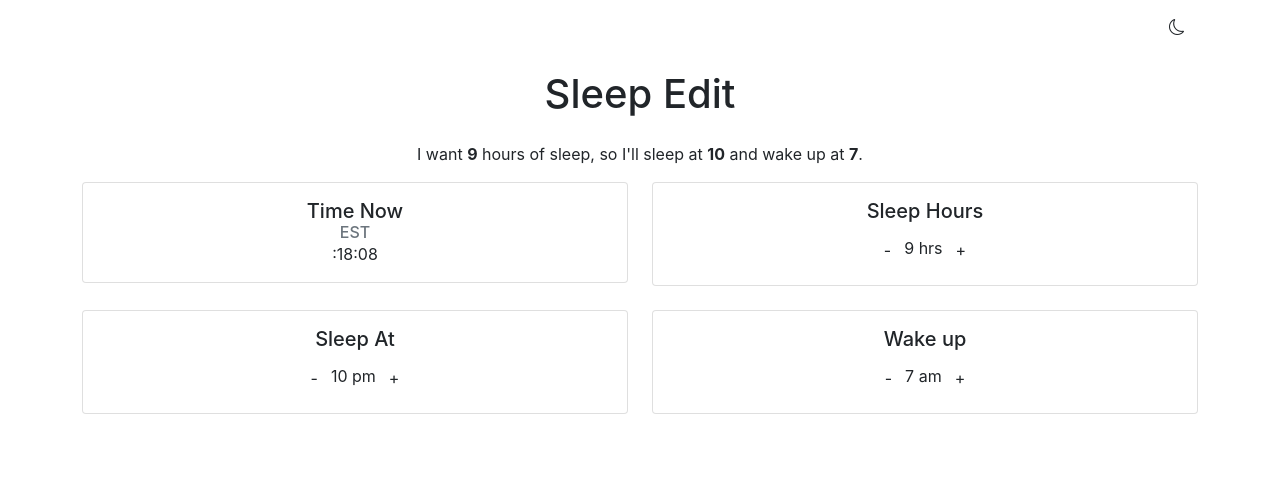
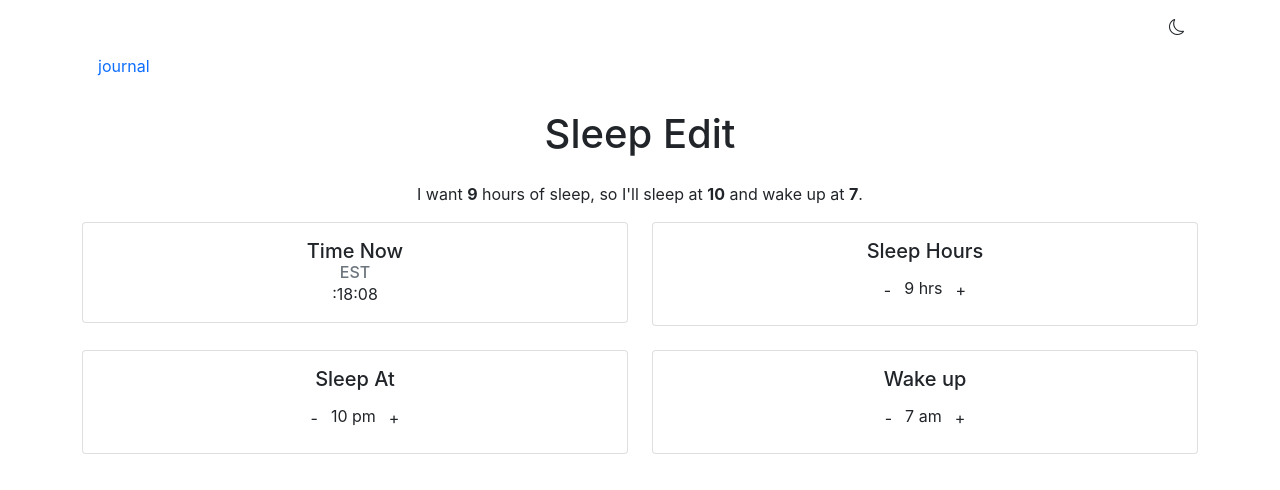
Before and after one commit to matthewgoicochea/sleep-edit, a React (Create React App) app: page / in a window 1280 px wide. Shown: the top 490 px of the page. Built offline with nearby package versions, Linux system fonts and the light colour scheme.

Commit message:
added react router + navbar

```diff
--- a/package.json
+++ b/package.json
@@ -8,6 +8,7 @@
     "@testing-library/user-event": "^12.8.3",
     "react": "^17.0.2",
     "react-dom": "^17.0.2",
+    "react-router-dom": "^5.3.0",
     "react-scripts": "4.0.3",
     "web-vitals": "^1.1.2"
   },
--- a/src/App.js
+++ b/src/App.js
@@ -1,4 +1,5 @@
 import React, { useState } from "react";
+import { BrowserRouter as Router } from "react-router-dom";
 import Layout from "./Layout";
 import useInterval from "./utils/useInterval";
 import "./App.css";
@@ -43,7 +44,9 @@ function App() {
 
   return (
     <div id="app">
-      <Layout state={state} setState={setState} />
+      <Router>
+        <Layout state={state} setState={setState} />
+      </Router>
     </div>
   );
 }
--- a/src/Layout.jsx
+++ b/src/Layout.jsx
@@ -1,8 +1,8 @@
 import React, { useEffect } from "react";
+import Navbar from "./Navbar";
 import Affirmation from "./Affirmation";
 import SleepAt from "./SleepAt";
 import SleepHours from "./SleepHours";
-import ThemeSelector from "./ThemeSelector";
 import TimeNow from "./TimeNow";
 import WakeUp from "./WakeUp";
 
@@ -52,7 +52,7 @@ function Layout({ state, setState }) {
 
   return (
     <div className="container">
-      <ThemeSelector state={state} setState={setState} />
+      <Navbar state={state} setState={setState} />
       <div className="py-3 text-center">
         <div className="h1">Sleep Edit</div>
       </div>
--- /dev/null
+++ b/src/Navbar.jsx
@@ -0,0 +1,20 @@
+import React from "react";
+import { Link } from "react-router-dom";
+import ThemeSelector from "./ThemeSelector";
+
+function Navbar({ state, setState }) {
+  return (
+    <>
+      <nav className="navbar" id="nav">
+        <ThemeSelector state={state} setState={setState} />
+        <div className="navbbar-nav">
+          <Link to="journal" className="nav-link">
+            journal
+          </Link>
+        </div>
+      </nav>
+    </>
+  );
+}
+
+export default Navbar;
--- a/src/ThemeSelector.jsx
+++ b/src/ThemeSelector.jsx
@@ -7,6 +7,7 @@ function ThemeSelector({ state, setState }) {
     const cards = document.querySelectorAll(".card");
     const sun = document.querySelector("#sun");
     const moon = document.querySelector("#moon");
+    const navLinks = document.querySelectorAll(".Link");
 
     setState({ ...state, lightsOn: !state.lightsOn });
 
@@ -19,6 +20,10 @@ function ThemeSelector({ state, setState }) {
 
       buttons.forEach((btn) => {
         btn.classList.add("text-light");
+      });
+
+      navLinks.forEach((link) => {
+        link.classList.add("text-light");
       });
 
       cards.forEach((card) => {
@@ -39,6 +44,10 @@ function ThemeSelector({ state, setState }) {
         btn.classList.remove("text-light");
       });
 
+      navLinks.forEach((link) => {
+        link.classList.remove("text-light");
+      });
+
       cards.forEach((card) => {
         card.classList.remove("bg-dark");
         card.classList.remove("text-light");
@@ -47,7 +56,6 @@ function ThemeSelector({ state, setState }) {
   }
 
   return (
-    <nav className="navbar" id="nav">
     <div className="container-fluid justify-content-end px-0">
       <button
         className="btn shadow-none"
@@ -58,7 +66,6 @@ function ThemeSelector({ state, setState }) {
         <i className="bi bi-moon" id="moon"></i>
       </button>
     </div>
-    </nav>
   );
 }
 
```
Also changed, not shown: 1 other file (tests, documents, lock files or other folders). Lines whose indentation alone changed are shown as unchanged.
